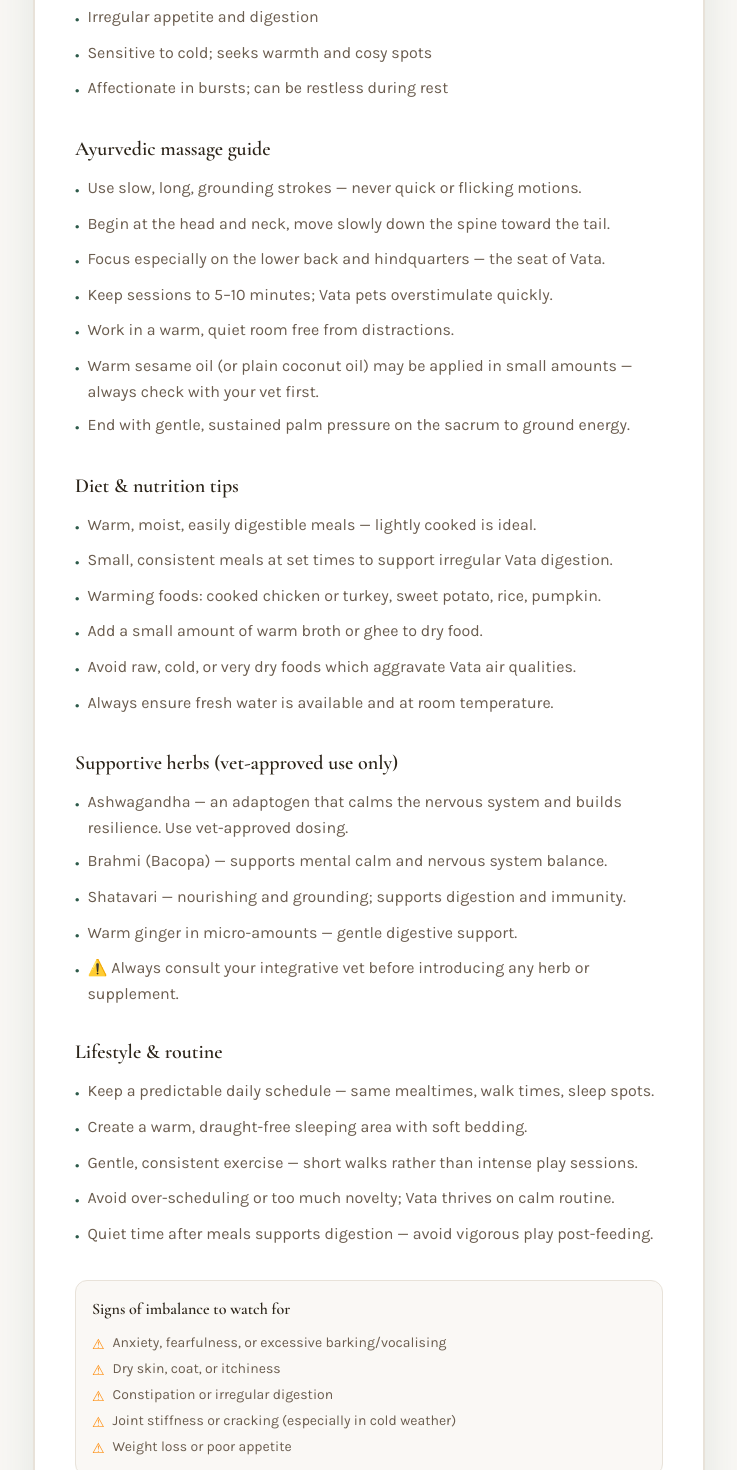
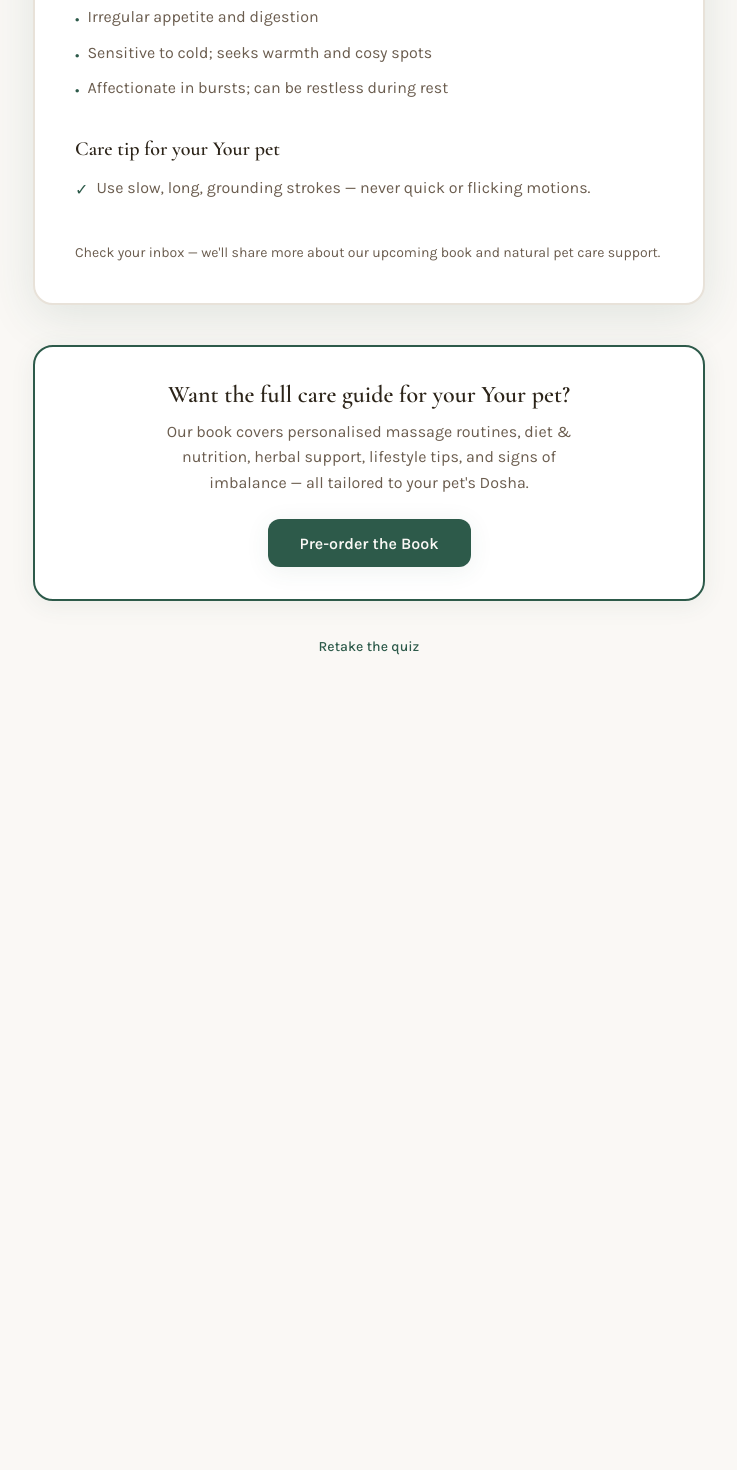
Before and after one commit to shaanmd/pet-pal-ayurveda, a Next.js app: page /quiz/result in a window 1280 px wide. Shown: the part 600-2070 px from the top of the page, without its empty margins (271-1008 px from the left). After the commit the page ends 1307 px from the top, so only its background shows below. Built offline with nearby package versions, Linux system fonts and the light colour scheme.

Commit message:
Slim down quiz results to overview, traits, and 1 care tip with book CTA
The full care guide (massage, diet, herbs, lifestyle, imbalances) is
reserved for the book. Added a prominent pre-order CTA on the result page.

Co-Authored-By: Claude Opus 4.6 (1M context) <noreply@anthropic.com>

```diff
--- a/src/app/quiz/result/page.tsx
+++ b/src/app/quiz/result/page.tsx
@@ -87,46 +87,16 @@ export default async function QuizResultPage({ searchParams }: Props) {
           {/* Traits */}
           <Section title="Typical traits" items={content.traits} />
 
-          {/* Massage */}
-          <Section title="Ayurvedic massage guide" items={content.massageTips} />
-
-          {/* Diet */}
-          <Section title="Diet & nutrition tips" items={content.dietTips} />
-
-          {/* Herbs */}
-          <Section title="Supportive herbs (vet-approved use only)" items={content.herbTips} />
-
-          {/* Lifestyle */}
-          <Section title="Lifestyle & routine" items={content.lifestyleTips} />
-
-          {/* Imbalances */}
-          <section className="mt-8 rounded-[var(--radius)] border border-[var(--card-border)] bg-[var(--background)] p-4">
-            <h2 className="font-[family-name:var(--font-display)] text-base font-semibold text-[var(--foreground)]">
-              Signs of imbalance to watch for
+          {/* One care tip */}
+          <section className="mt-8">
+            <h2 className="font-[family-name:var(--font-display)] text-xl font-semibold text-[var(--foreground)]">
+              Care tip for your {content.title.split(" ")[0]} pet
             </h2>
-            <ul className="mt-3 space-y-1">
-              {content.commonImbalances.map((item, i) => (
-                <li key={i} className="flex gap-2 text-sm text-[var(--muted)]">
-                  <span className="mt-0.5 shrink-0 text-orange-400">⚠</span>
-                  <span>{item}</span>
-                </li>
-              ))}
-            </ul>
+            <p className="mt-3 flex gap-2 text-[var(--muted)]">
+              <span className="mt-0.5 shrink-0 text-[var(--primary)]">✓</span>
+              <span>{content.massageTips[0]}</span>
+            </p>
           </section>
-
-          {/* PDF download */}
-          {content.pdfUrl && (
-            <p className="mt-8">
-              <a
-                href={content.pdfUrl}
-                target="_blank"
-                rel="noopener noreferrer"
-                className="inline-flex items-center font-medium text-[var(--primary)] hover:underline"
-              >
-                Download your Dosha Guide PDF →
-              </a>
-            </p>
-          )}
 
           <p className="mt-10 text-sm text-[var(--muted)]">
             Check your inbox — we&apos;ll share more about our upcoming book and
@@ -134,18 +104,28 @@ export default async function QuizResultPage({ searchParams }: Props) {
           </p>
         </article>
 
-        <div className="mt-10 text-center">
+        {/* Book upsell CTA */}
+        <div className="mt-10 rounded-[var(--radius-lg)] border-2 border-[var(--primary)] bg-[var(--card)] p-6 text-center shadow-[var(--shadow)] sm:p-8">
+          <h3 className="font-[family-name:var(--font-display)] text-xl font-semibold text-[var(--foreground)] sm:text-2xl">
+            Want the full care guide for your {content.title.split(" ")[0]} pet?
+          </h3>
+          <p className="mx-auto mt-2 max-w-md text-[var(--muted)]">
+            Our book covers personalised massage routines, diet &amp; nutrition, herbal support, lifestyle tips, and signs of imbalance — all tailored to your pet&apos;s Dosha.
+          </p>
+          <Link
+            href="/pre-order"
+            className="mt-6 inline-flex h-12 items-center justify-center rounded-[var(--radius)] bg-[var(--primary)] px-8 font-semibold text-[var(--primary-foreground)] shadow-[var(--shadow)] transition hover:opacity-90"
+          >
+            Pre-order the Book
+          </Link>
+        </div>
+
+        <div className="mt-8 text-center">
           <Link
             href="/quiz"
-            className="mr-4 text-sm font-medium text-[var(--primary)] hover:underline"
+            className="text-sm font-medium text-[var(--primary)] hover:underline"
           >
             Retake the quiz
-          </Link>
-          <Link
-            href="/"
-            className="inline-flex h-12 items-center justify-center rounded-[var(--radius)] bg-[var(--primary)] px-6 font-semibold text-[var(--primary-foreground)] hover:opacity-95"
-          >
-            Return to PetPal Ayurveda
           </Link>
         </div>
       </div>
```
